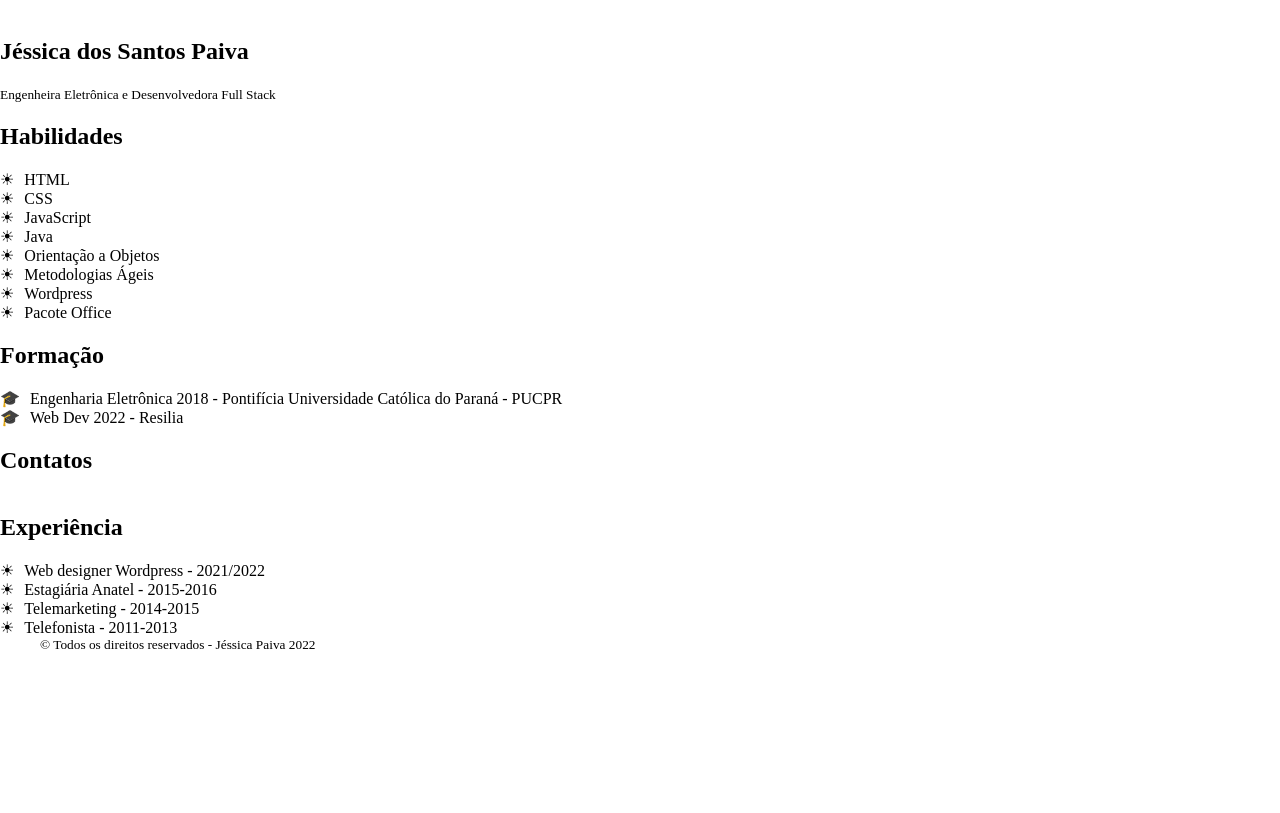
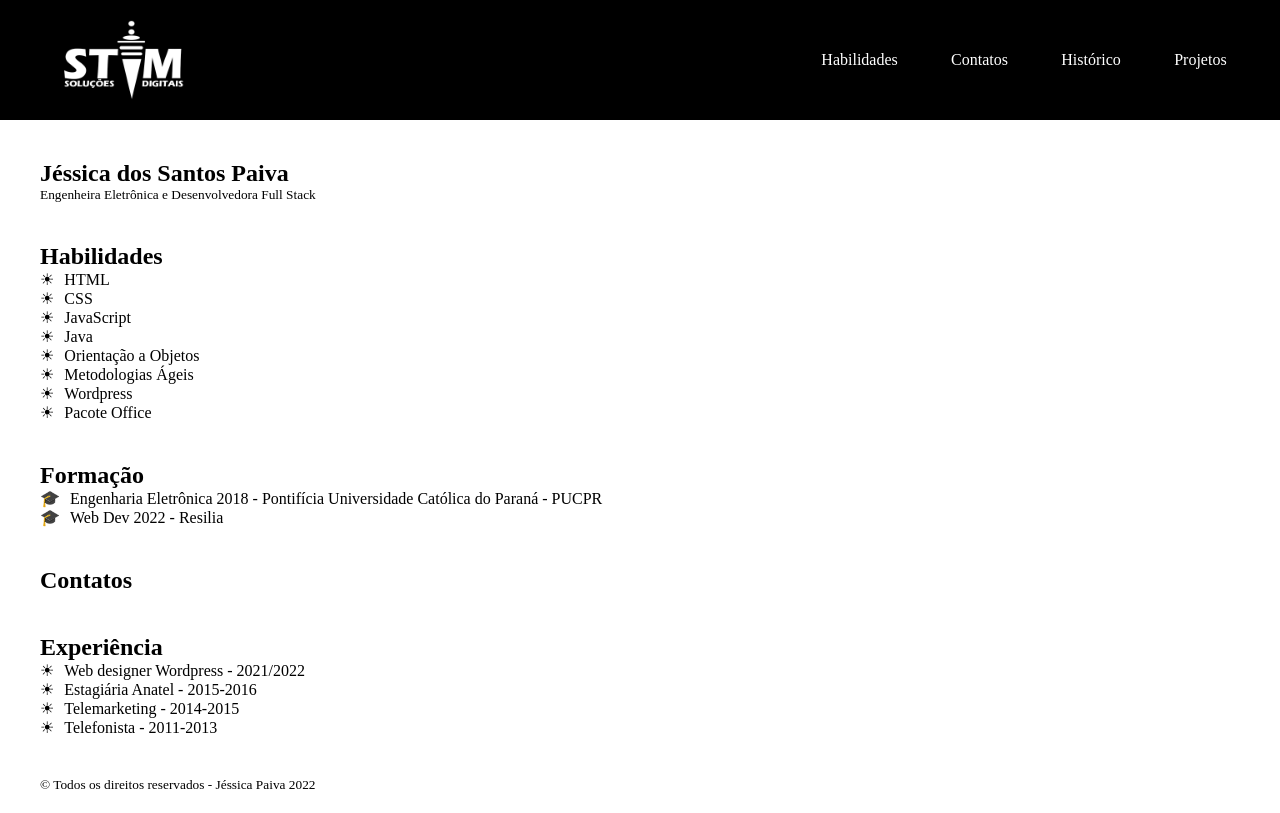
Before and after one commit to Jessica-s-paiva/Portf-lio, a plain HTML site: page index.html in a window 1280 px wide. Drawn offline with Linux system fonts and the light colour scheme.

Commit message:
cabeçalho iniciado em HTML

```diff
--- a/index.css
+++ b/css/index.css
@@ -1,9 +1,3 @@
-*{
-    margin: 0;
-    padding: 0;
-    box-sizing: border-box;
-}
-
 .container{
     width: 100%;
     display: flex;
@@ -12,21 +6,51 @@
     align-items: flex-start;
 }
 
-.sessoes{
+header{
+    display: flex;
+    flex-direction: row;
+    height: 120px;
+    width: 100%;
+    justify-content: space-evenly;
+    background-color: black;
+}
+
+.logo-header{
+    width: 60%;
+}
+
+.logo{
+    width: 250px;
+    height: 120px;
+}
+
+nav{
+    display: flex;
+    flex-direction: row;
+    justify-content: space-evenly;
+    align-items: center;
+    width: 40%;
+}
+
+a:link{
+    text-decoration: none;
+    color: white;
+}
+
+a:hover{
+    color: #223d6e;
+}
+
+.principal{
+    width: 100%;
+    padding: 20px;
+}
+section{
     display: flex;
     flex-direction: column;
     justify-content: space-evenly;
     align-items: flex-start;
-    padding-bottom: 20px;
-    padding-left: 40px;
-}
-
-h1{
-    padding: 20px 0;
-}
-
-h2{
-    padding: 20px 0;
+    padding: 20px;
 }
 
 ul{
--- /dev/null
+++ b/css/reset.css
@@ -0,0 +1,16 @@
+*{
+    margin: 0;
+    padding: 0;
+    box-sizing: border-box;
+}
+
+body, html {
+    width: 100%;
+    height: 100%;
+}
+
+#root{
+    --Corprimaria: #223d6e;
+    --Secundaria: #b42222;
+    --Detalhes: #ba2365;
+}
--- a/index.html
+++ b/index.html
@@ -5,19 +5,24 @@
     <meta http-equiv="X-UA-Compatible" content="IE=edge">
     <meta name="viewport" content="width=device-width, initial-scale=1.0">
     <title>Portfólio</title>
-    <link rel="stylesheet" href="index.css">
+    <link rel="stylesheet" href="./css/reset.css">
+    <link rel="stylesheet" href="./css/index.css">
 </head>
 <body>
-    <main class="container">
+    <div class="container">
         <header>
-            <img src="" alt="">
+            <div class="logo-header">
+                <img class="logo" src="./image/fotos/logo.jpg" alt="Logo">
+            </div>
             <nav>
-                <a href="#habilidades"></a>
-                <a href="#contatos"></a>
-                <a href="#historico"></a>
-                <a href="projetos"></a>
+                <a href="#habilidades">Habilidades</a>
+                <a href="#contatos">Contatos</a>
+                <a href="#historico">Histórico</a>
+                <a href="#projetos">Projetos</a>
             </nav>
         </header>
+
+        <main class="principal">
             <section>
                 <h1>Jéssica dos Santos Paiva</h1>
                 <small>Engenheira Eletrônica e Desenvolvedora Full Stack</small>
@@ -43,9 +48,8 @@
                 </ul>
             </section>
             <section>
+                <div class="">
                     <h2>Contatos</h2>
-            <div>
-
                 </div>
                 <div>
 
@@ -60,10 +64,11 @@
                     <li class="icones-exp">Telefonista - 2011-2013</li>
                 </ul>
             </section>
+        </main>
 
         <footer>
             <small><p>© Todos os direitos reservados - Jéssica Paiva 2022</p></small>
         </footer>
-    </main>
+    </div>
 </body>
 </html>
```
Also changed, not shown: image/fotos/logo.jpg (added), planejamento.txt, 7 other files. Lines whose indentation alone changed are shown as unchanged.
